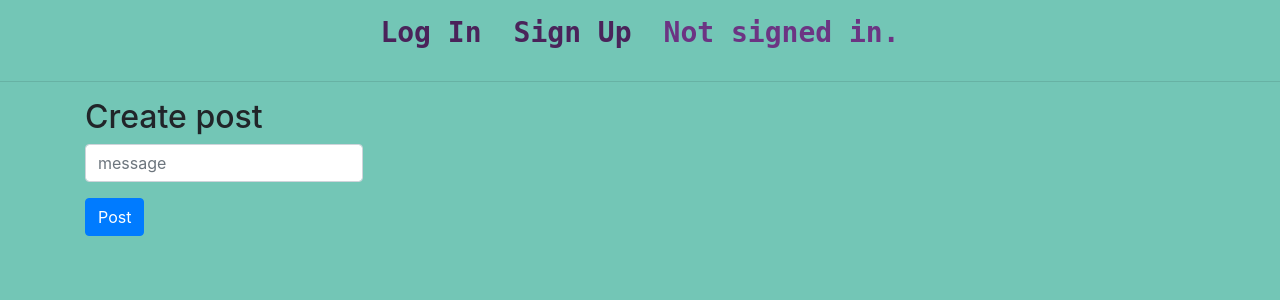
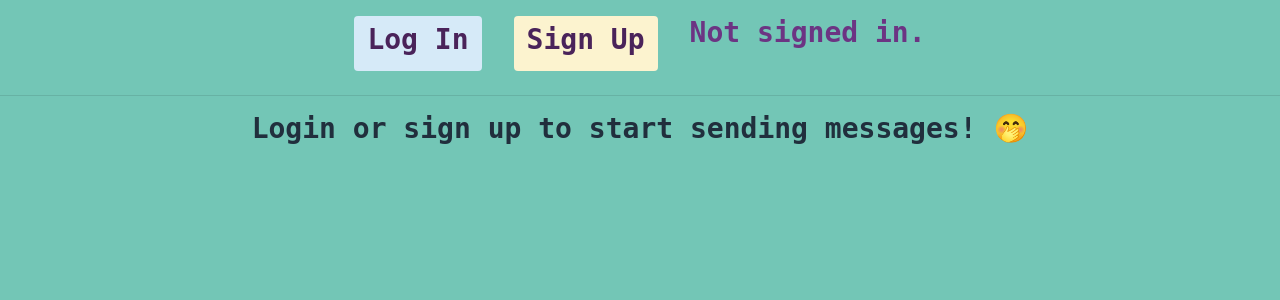
Before and after one commit to PrideHacks-2023/mapper, a Python web app: template templates/index.html in a window 1280 px wide. Shown: the part 176-476 px from the top of the page. Run offline with Jinja, Linux system fonts and the light colour scheme; the template is opened without the code that fills it, so the values that code supplies are empty; some libraries are stand-ins or nearby versions.

Commit message:
Edit functions and styling

```diff
--- a/static/styles.css
+++ b/static/styles.css
@@ -11,6 +11,22 @@ h1.header {
   font-size: 100px;
 }
 
+h2.header {
+  font-family: monospace;
+  color: #1B4F72;
+  text-align: center;
+  padding-top: 5%;
+  font-weight: bold;
+  font-size: 100px;
+}
+
+h2.index {
+  font-family: monospace;
+  color: #212F3D;
+  font-weight: bold;
+  text-align: center;
+}
+
 h3.bars {
   font-family: monospace;
   color: #4A235A;
@@ -22,3 +38,34 @@ h3.user {
   color: #6C3483;
   font-weight: bold;
 }
+
+h3.index {
+  font-family: monospace;
+  color: #212F3D;
+  font-weight: bold;
+  text-align: center;
+}
+
+p.index {
+  font-family: monospace;
+  color: #212F3D;
+  text-align: center;
+}
+
+.center {
+  margin: auto;
+  width: 50%;
+}
+
+.center1 {
+  margin: auto;
+  width: 25%;
+}
+
+input.index {
+  font-family: monospace;
+  color: #212F3D;
+  text-align: center;
+  font-weight: bold;
+  font-size: 24px;
+}
--- a/templates/base.html
+++ b/templates/base.html
@@ -18,24 +18,32 @@
             <ul class="nav justify-content-center">
               {% if current_user.is_authenticated %}
                 <li class="nav-item">
-                    <a class="nav-link" style="color:#708054" href="{{ url_for('message')}}">
-                        <h3 class="bars">Create post</h3>
+                    <a class="nav-link" style="color:#708054" href="{{ url_for('home')}}">
+                        <button type="button" class="btn" style="background-color:#F1948A">
+                            <h3 class="bars">Create post</h3>
+                        </button>
                     </a>
                 </li>
                 <li class="nav-item">
                     <a class="nav-link" style="color:#708054" href="{{ url_for('logout')}}">
-                        <h3 class="bars">Log Out</h3>
+                        <button type="button" class="btn" style="background-color:#D7BDE2">
+                            <h3 class="bars">Log Out</h3>
+                        </button>
                     </a>
                 </li>
               {% else %}
                 <li class="nav-item">
                     <a class="nav-link" style="color:#708054" href="{{ url_for('login')}}">
-                        <h3 class="bars">Log In</h3>
+                        <button type="button" class="btn" style="background-color:#D6EAF8">
+                            <h3 class="bars">Log In</h3>
+                        </button>
                     </a>
                 </li>
                 <li class="nav-item">
                     <a class="nav-link" style="color:#708054" href="{{ url_for('signup')}}">
-                        <h3 class="bars">Sign Up</h3>
+                        <button type="button" class="btn" style="background-color:#FCF3CF">
+                            <h3 class="bars">Sign Up</h3>
+                        </button>
                     </a>
                 </li>
               {% endif %}
--- a/templates/index.html
+++ b/templates/index.html
@@ -3,21 +3,53 @@
 {% block body %}
 
     <div class="container">
-        <h2>Create post</h2>
-
         {% if message %}
-            <div>{{ message }}</div>
+            {% if not failed %}
+            <div class="container alert alert-primary">
+                <h3 class="index">
+                    {{ message }}
+                </h3>
+            </div>
+            {% else %}
+            <div class="container alert alert-danger">
+                <h3 class="index">
+                    {{ message }}
+                </h3>
+            </div>
+            {% endif %}
         {% endif %}
 
+        {% if current_user.is_authenticated %}
+        <div class="container center">
+            <h3 class="index">
+                Write an encouraging message!
+            </h3>
             <form action="{{ url_for('message')}}" method="post">
                 <div class="form-group">
-                <input class="form-control col-md-3" type="text" name="message" placeholder="message">
+                    <textarea class="form-control col-md-20" name="message" rows="10" cols="50">
+                    </textarea>
                 </div>
                 <div class="form-group">
                     <div class="autocomplete-container" id="autocomplete-container"></div>
                 </div>
-            <input class="btn btn-primary" type="submit" value="Post">
+                <h3 class="index">
+                    Location to send message!
+                </h3>
+                <div class="form-group">
+                    <input class="form-control col-md-20" type="text" name="location" placeholder="Location">
+                </div>
+                <div class="form-group center1">
+                    <button type="button" class="btn" style="background-color:#E59866">
+                        <input class="btn index" style="background-color:#E59866" type="submit" value="Send">
+                    </button>
+                </div>
             </form>
+        {% else %}
+            <h3 class="index">
+                Login or sign up to start sending messages! 🤭
+            </h3>
+        </div>
+        {% endif %}
 
     </div>
 
```
Also changed, not shown: app.py (+10 -15 lines), templates/login.html (+10 -3 lines), templates/signup.html (+7 -2 lines), utils.py (+5 -2 lines). Lines whose indentation alone changed are shown as unchanged.
